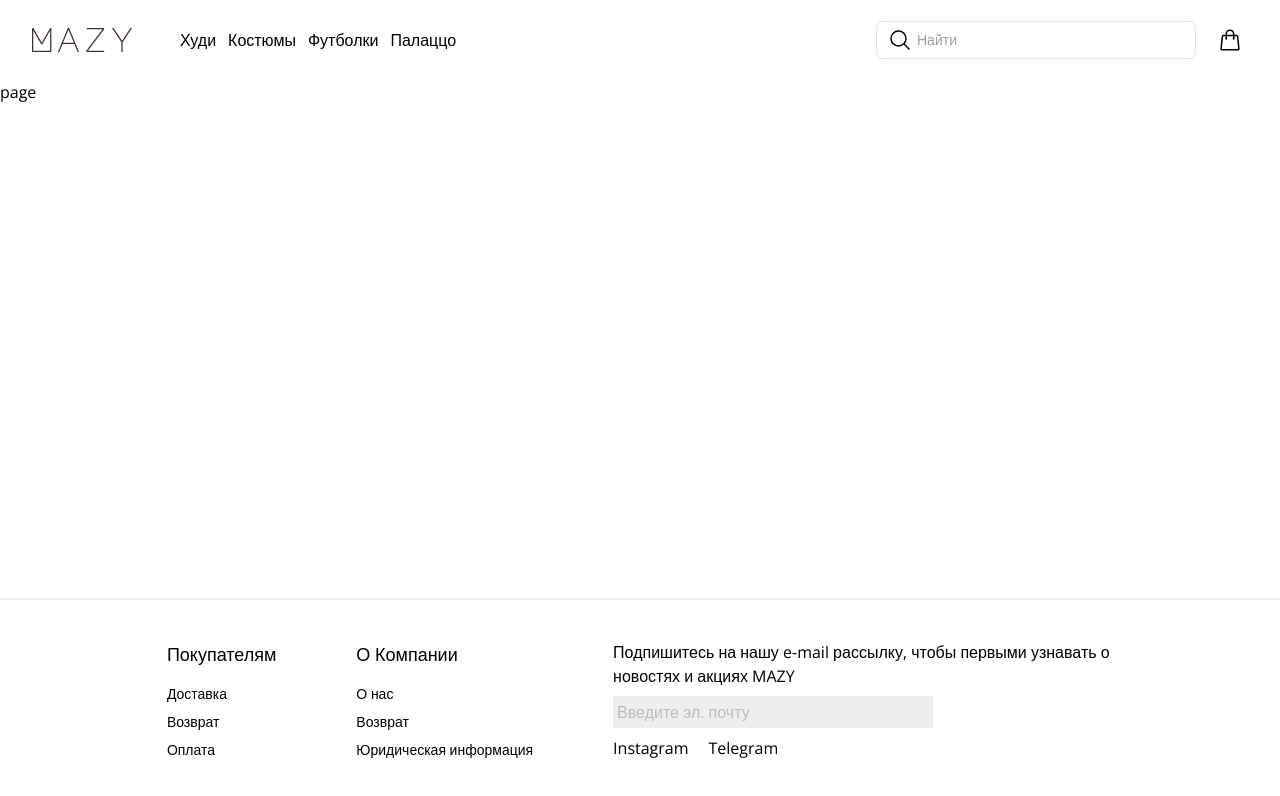
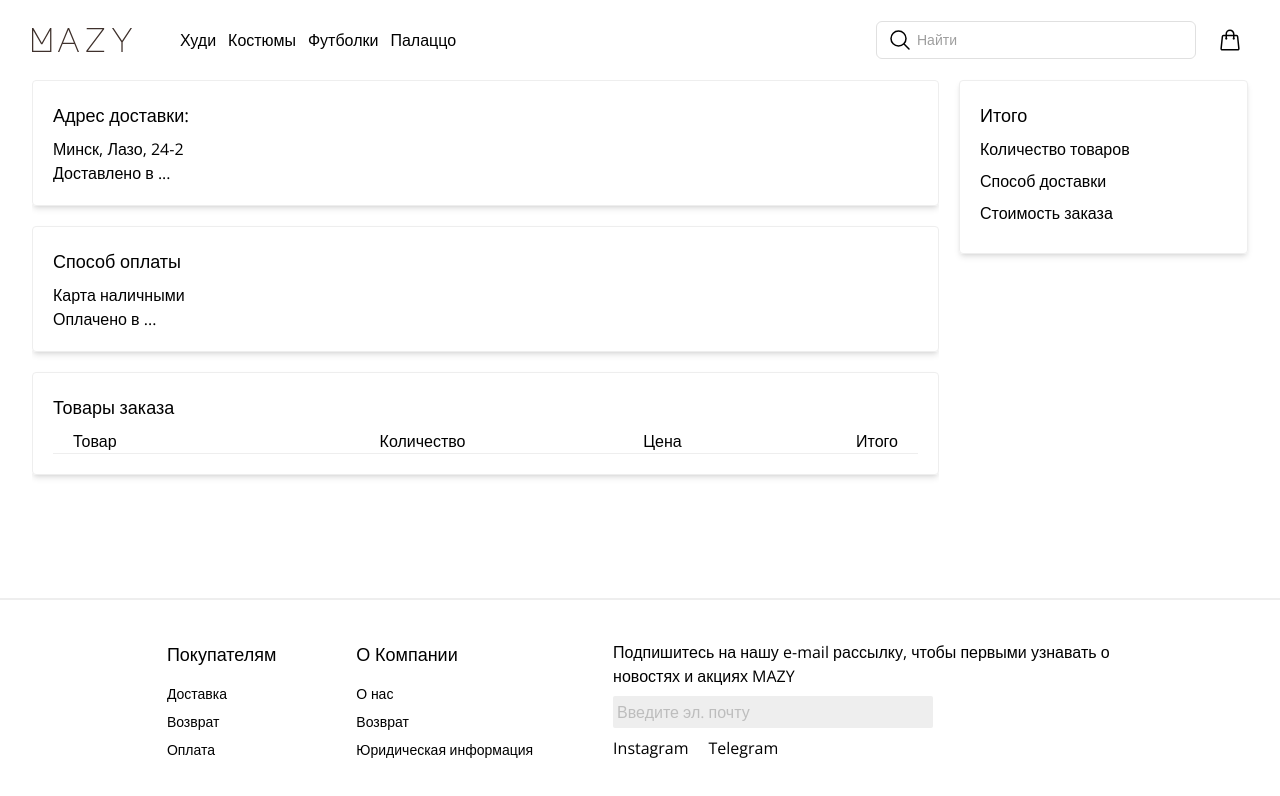
Before and after one commit to Lebedev-023046/online-shop, a Next.js app: page /order/1 in a window 1280 px wide. Shown: the top 796 px of the page. Built offline with nearby package versions, Linux system fonts and the light colour scheme.

Commit message:
feat: add order details layout

```diff
--- a/app/(home)/order/[orderId]/page.tsx
+++ b/app/(home)/order/[orderId]/page.tsx
@@ -1,12 +1,11 @@
 import React from "react";
 
-export default function page({
-  params,
-  searchParams,
-}: {
-  params: { slug: string };
-  searchParams?: { [key: string]: string | string[] | undefined };
-}) {
-  // console.log("SEARCH_PARAMS: ", searchParams);
-  return <div>page</div>;
+import { OrderSummary } from "@/features/order";
+
+export default function page() {
+  return (
+    <div className="mx-auto w-[95%]">
+      <OrderSummary />
+    </div>
+  );
 }
--- a/app/globals.css
+++ b/app/globals.css
@@ -31,6 +31,10 @@ body {
   @apply [&>div:nth-child(2)]:hidden sm:[&>div:nth-child(2)]:block [&>div:nth-child(3)]:hidden md:[&>div:nth-child(3)]:block [&>div:nth-child(4)]:hidden lg:[&>div:nth-child(4)]:block;
 }
 
+.card {
+  @apply mb-5 block rounded border border-gray-200 shadow-md;
+}
+
 @media (width < 768px) {
   html {
     font-size: 14px;
--- a/components/Card.tsx
+++ b/components/Card.tsx
@@ -7,7 +7,7 @@ import React from "react";
 
 export function Card() {
   return (
-    <div className="relative mx-auto w-full overflow-hidden rounded-lg border-2">
+    <div className="card relative mx-auto w-full overflow-hidden rounded-lg">
       <Link href="/products/1">
         <Tooltip
           className="bg-soft text-dark"
--- a/components/Select.tsx
+++ b/components/Select.tsx
@@ -9,7 +9,7 @@ interface Props {
 
 export function Select({ options }: Props) {
   return (
-    <TWSelect>
+    <TWSelect placeholder="">
       {options.map((size, i) => (
         <Option value={size} key={i}>
           {size}
--- a/features/cart/components/Item.tsx
+++ b/features/cart/components/Item.tsx
@@ -9,7 +9,7 @@ export function CartItem() {
 
   return (
     <div className="py-8">
-      <div className="grid-cols-cart-content md:grid-cols-cart-content-md grid auto-rows-auto justify-items-end gap-4 [&>div:nth-child(1)]:mr-auto [&>div:nth-child(2)]:mr-auto [&>div:nth-child(4)]:hidden md:[&>div:nth-child(4)]:block">
+      <div className="grid auto-rows-auto grid-cols-cart-content justify-items-end gap-4 md:grid-cols-cart-content-md [&>div:nth-child(1)]:mr-auto [&>div:nth-child(2)]:mr-auto [&>div:nth-child(4)]:hidden md:[&>div:nth-child(4)]:block">
         <Image
           className="w-full"
           src="/hero-image.jpg"
@@ -29,6 +29,7 @@ export function CartItem() {
 
         <div>
           <Select
+            placeholder=""
             containerProps={{
               className: "min-w-[4rem]",
             }}
--- a/features/order/components/OrderForm.tsx
+++ b/features/order/components/OrderForm.tsx
@@ -1,3 +1,5 @@
+"use client";
+
 import React, { useCallback, useState } from "react";
 import { SubmitHandler, useForm } from "react-hook-form";
 
@@ -108,7 +110,7 @@ export function OrderForm() {
                     </fieldset>
                   </section>
                 </div>
-                <div className="ounded-md m-6 xmd:col-span-1 [&>section+section]:pt-4">
+                <div className="m-6 rounded-md xmd:col-span-1 [&>section+section]:pt-4">
                   <OrderProductsPrescreen />
                 </div>
               </div>
--- /dev/null
+++ b/features/order/components/OrderSummary.tsx
@@ -0,0 +1,66 @@
+import React from "react";
+
+export function OrderSummary() {
+  return (
+    <div className="grid md:grid-cols-4 md:gap-5">
+      <div className="overflow-x-auto md:col-span-3">
+        <section className="card p-5">
+          <h2 className="mb-2 text-lg">Адрес доставки:</h2>
+          <div>Минск, Лазо, 24-2</div>
+          {true ? (
+            <div className="alert-success">Доставлено в ...</div>
+          ) : (
+            <div className="alert-error">Не доставлено</div>
+          )}
+        </section>
+        <section className="card p-5">
+          <h2 className="mb-2 text-lg">Способ оплаты</h2>
+          <div>Карта наличными</div>
+          {true ? (
+            <div className="alert-success">Оплачено в ...</div>
+          ) : (
+            <div className="alert-error">Не оплачено</div>
+          )}
+        </section>
+        <section className="card overflow-x-auto p-5">
+          <h2 className="mb-2 text-lg">Товары заказа</h2>
+          <div className="min-w-[375px]">
+            <div className="border-b">
+              <div className="grid grid-cols-4 [&>div+div]:text-right [&>div]:px-5">
+                <div className="">Товар</div>
+                <div className="">Количество</div>
+                <div className="">Цена</div>
+                <div className="">Итого</div>
+              </div>
+            </div>
+          </div>
+        </section>
+      </div>
+      <div>
+        <section className="card p-5">
+          <h2 className="mb-2 text-lg">Итого</h2>
+          <ul>
+            <li>
+              <div className="mb-2 flex justify-between">
+                <div>Количество товаров</div>
+                {/* <div>{itemsPrice} BYN</div> */}
+              </div>
+            </li>
+            <li>
+              <div className="mb-2 flex justify-between">
+                <div>Способ доставки</div>
+                {/* <div>{shippingPrice} BYN</div> */}
+              </div>
+            </li>
+            <li>
+              <div className="mb-2 flex justify-between">
+                <div>Стоимость заказа</div>
+                {/* <div>{totalPrice} BYN</div> */}
+              </div>
+            </li>
+          </ul>
+        </section>
+      </div>
+    </div>
+  );
+}
--- a/features/order/index.ts
+++ b/features/order/index.ts
@@ -6,3 +6,4 @@ export {
 
 export { OrderProductsPrescreen } from "./components/OrderProductsPrescreen";
 export { OrderForm } from "./components/OrderForm";
+export { OrderSummary } from "./components/OrderSummary";
```
Also changed, not shown: index.d.ts (added, +15 -0 lines), types/Order.ts (added, +20 -0 lines).
